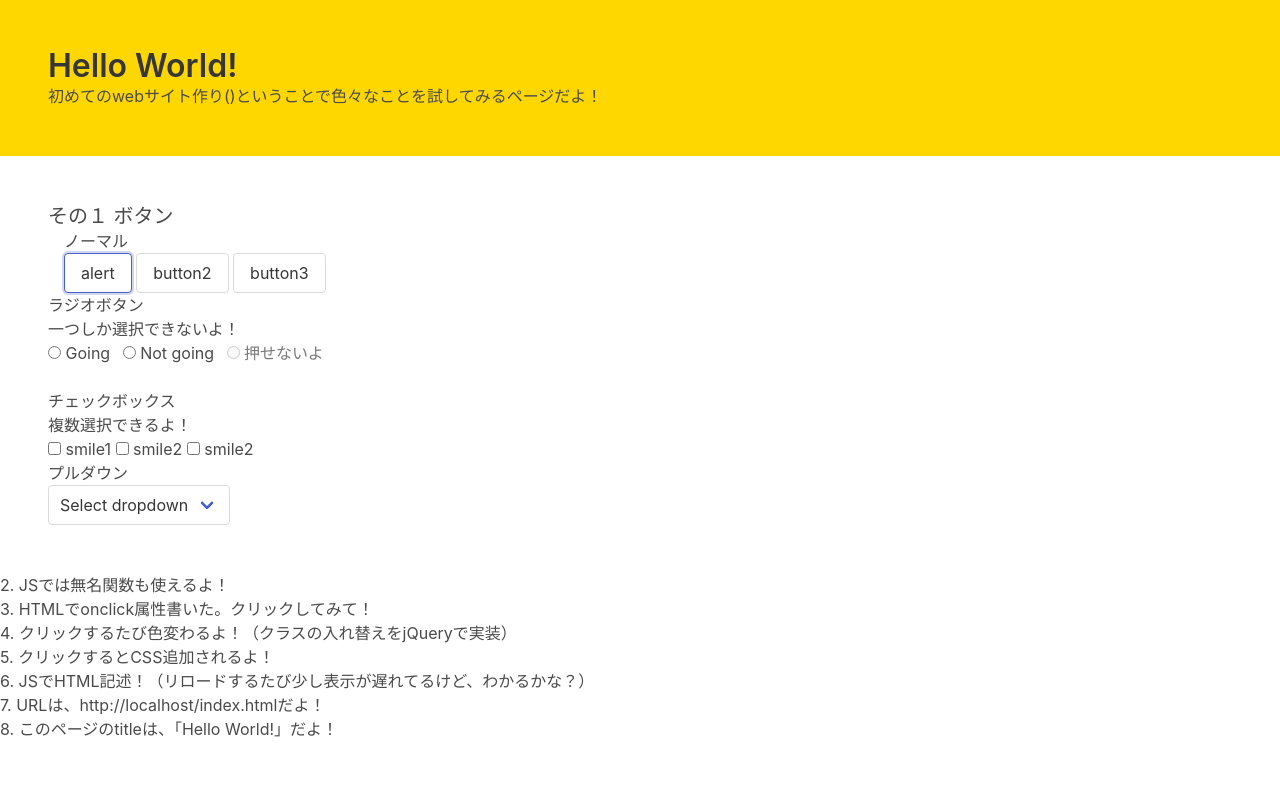
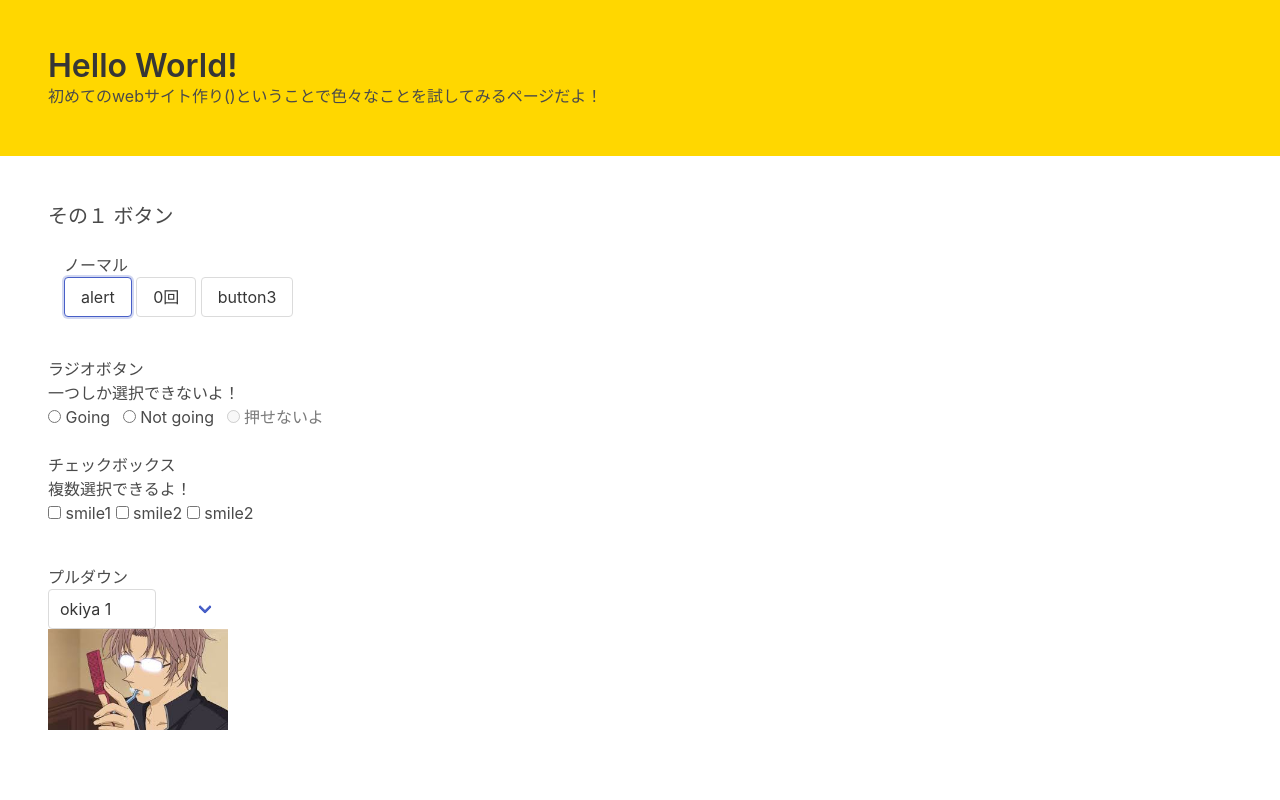
Before and after one commit to tsubame-misa/webp-excercise1-2, a plain HTML site: page index.html in a window 1280 px wide. Both pictures are taken after a click on the button "alert". Shown: the top 800 px of the page. Drawn offline with nearby package versions, Linux system fonts and the light colour scheme.

Commit message:
add button

```diff
--- a/index.html
+++ b/index.html
@@ -35,16 +35,18 @@
       <div class="hero-body">
         <h class="subtitle">その１ ボタン</h>
 
-        <div class="container">
+        <div class="container" style="margin-top: 3vh">
           <h>ノーマル</h>
           <div>
             <button id="id_1" class="button">alert</button>
-            <button class="button">button2</button>
+            <button class="button" onclick="counter2()">
+              <p><span id="press-button">0</span>回</p>
+            </button>
             <button class="button">button3</button>
           </div>
         </div>
 
-        <div>
+        <div style="margin-top: 5vh">
           <h>ラジオボタン</h>
           <p>一つしか選択できないよ！</p>
           <div class="control">
@@ -63,7 +65,7 @@
           </div>
         </div>
 
-        <div>
+        <div style="margin-top: 0vh">
           <h>チェックボックス</h>
           <p>複数選択できるよ！</p>
           <div>
@@ -82,14 +84,17 @@
           </div>
         </div>
 
-        <div>
+        <div style="margin-top: 5vh">
           <h>プルダウン</h>
           <div>
             <div class="select">
-              <select>
-                <option>Select dropdown</option>
-                <option>With options</option>
+              <select id="select-pic">
+                <option value="one">okiya 1</option>
+                <option value="two">okiya 2</option>
               </select>
+              <p>
+                <img src="./okiya.jpg" width="180" height="120" name="imgsmp" />
+              </p>
             </div>
           </div>
         </div>
@@ -97,25 +102,47 @@
     </section>
 
     <!--<p id="id_1">1. JS側にonclick書いてクリックイベント発火。</p>-->
-    <p id="id_2">2. JSでは無名関数も使えるよ！</p>
-    <p onclick="pClick()">3. HTMLでonclick属性書いた。クリックしてみて！</p>
-    <p id="id_3" class="foo-before">
-      4. クリックするたび色変わるよ！（クラスの入れ替えをjQueryで実装）
-    </p>
-    <p id="id_4">5. クリックするとCSS追加されるよ！</p>
+    <div style="margin-top: 20vh">
+      <p onclick="pClick()">3. HTMLでonclick属性書いた。クリックしてみて！</p>
+      <p id="id_3" class="foo-before">
+        4. クリックするたび色変わるよ！（クラスの入れ替えをjQueryで実装）
+      </p>
+      <p id="id_4">5. クリックするとCSS追加されるよ！</p>
+    </div>
 
     <script type="text/javascript">
-      // 変数定義（「//」から始まる行はコメントアウト）
-      var id_1 = document.getElementById("id_1");
-      var id_2 = document.getElementById("id_2");
-      var id_3 = document.getElementById("id_3");
+      const id_1 = document.getElementById("id_1");
+      const id_2 = document.getElementById("id_2");
+      const id_3 = document.getElementById("id_3");
+      const pic_selected = document.getElementById("select-pic");
+      let cnt = 0;
 
-      // id_1（id_2）をクリックしたら、functionの中身を実行
+      //button1
       id_1.onclick = function id1Click() {
-        alert("id_1クリックしたよ！");
+        alert("ボタンをクリックしたよ！");
       };
-      id_2.onclick = function () {
-        alert("id_2クリック！関数名は書いても書かなくてもOK！");
+
+      //button2
+      function counter2() {
+        cnt++;
+        document.getElementById("press-button").innerHTML = cnt;
+      }
+
+      //pulldowon
+      img0 = new Image();
+      img0.src = "./okiya.jpg";
+      img1 = new Image();
+      img1.src = "./okiya2.jpg";
+      pic_selected.onchange = function () {
+        console.log(pic_selected.options);
+        fname = pic_selected.options[pic_selected.selectedIndex].value;
+        console.log(fname);
+        if (fname == "one") {
+          document.imgsmp.src = img0.src;
+        }
+        if (fname == "two") {
+          document.imgsmp.src = img1.src;
+        }
       };
 
       // HTML側にクリックイベント記述
```
Also changed, not shown: okiya.jpg (added), okiya2.jpg (added).
